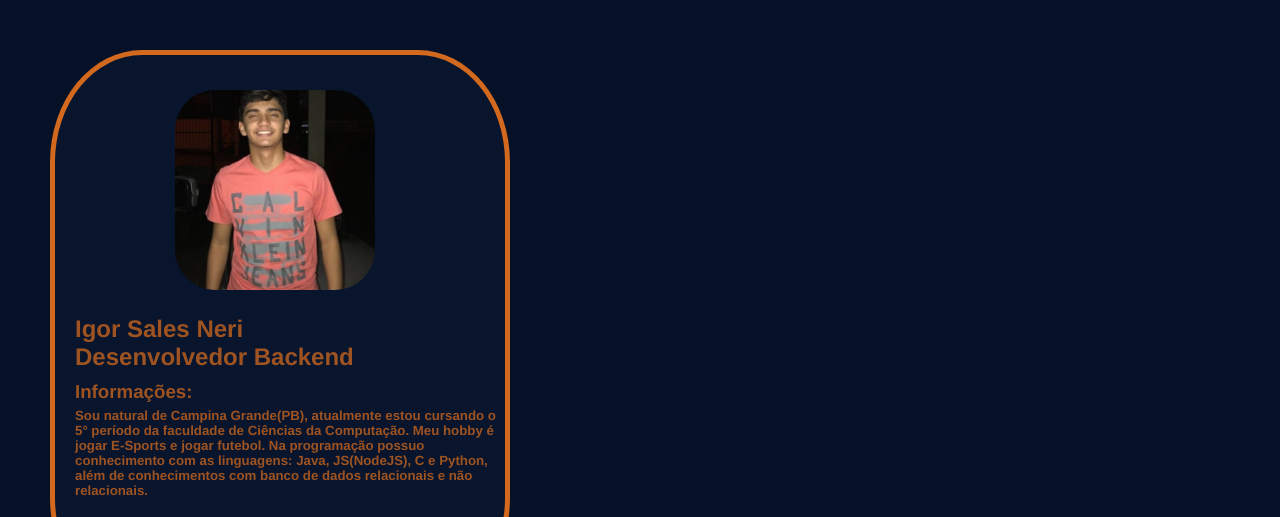
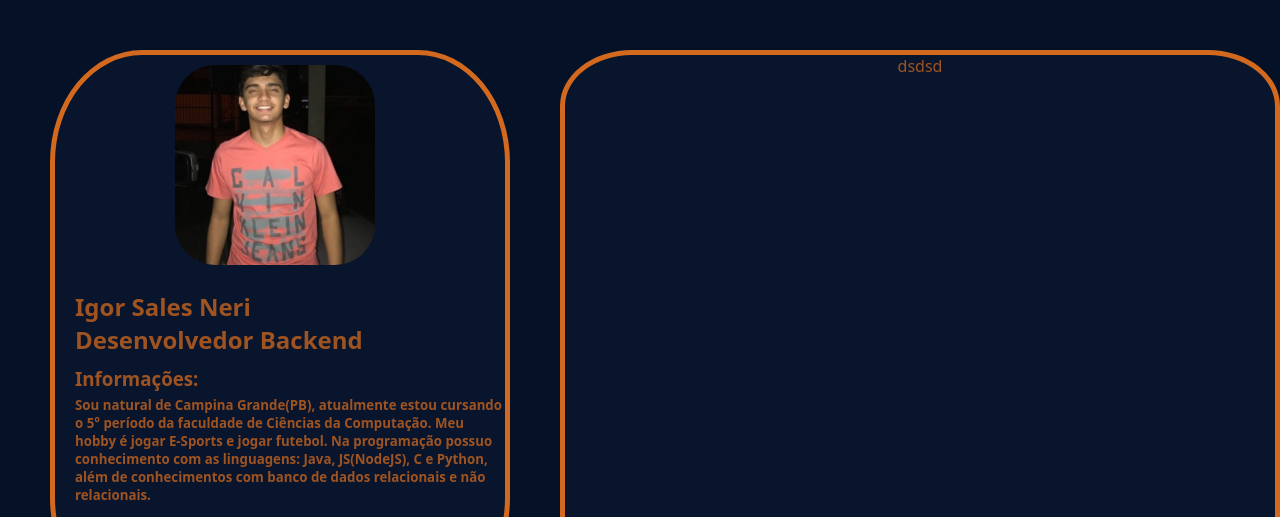
Before and after one commit to igor083/Portifolio, a plain HTML site: page index.html in a window 1280 px wide. Shown: the top 517 px of the page. Drawn offline with nearby package versions, Linux system fonts and the light colour scheme.

Commit message:
Segunda div

```diff
--- a/cssbase.css
+++ b/cssbase.css
@@ -1,4 +1,5 @@
 body{
+    display: flex;
     font-family: system-ui, -apple-system, BlinkMacSystemFont, 'Segoe UI', Roboto, Oxygen, Ubuntu, Cantarell, 'Open Sans', 'Helvetica Neue', sans-serif;
     background-color: rgba(5, 17, 38,1);
 
@@ -31,9 +32,21 @@ body{
     color: #D2691E;
     font-size: 50px;
 }
+.trabalhos{
+    color: #d2691ebe;
+    display: flex;
+    background-color: rgb(8, 21, 45);
+    justify-content: center;
+    width: 880px;
+    height: 550px;
+    margin-top: 50px;
+    margin-left: 50px;
+    border-radius: 10%;
+    border-style: initial;
+    border:5px solid #D2691E;
+}
 .estrutura{
-    align-items: center;
-    justify-content: center;
+
     color: #d2691ebe;
     display: flex;
     background-color: rgb(8, 21, 45);
@@ -67,7 +80,6 @@ body{
 
 }
 .infoPessoal h1,h3,h5{
-    font-family: 'Franklin Gothic Medium', 'Arial Narrow', Arial, sans-serif;
     margin-left: 20px;
 }
 h3{
--- a/index.html
+++ b/index.html
@@ -45,14 +45,9 @@
 
 </div>
 
-
-
-
-
-
-
-
-
+<div class="trabalhos">
+    dsdsd
+</div>
 
 
 
```
